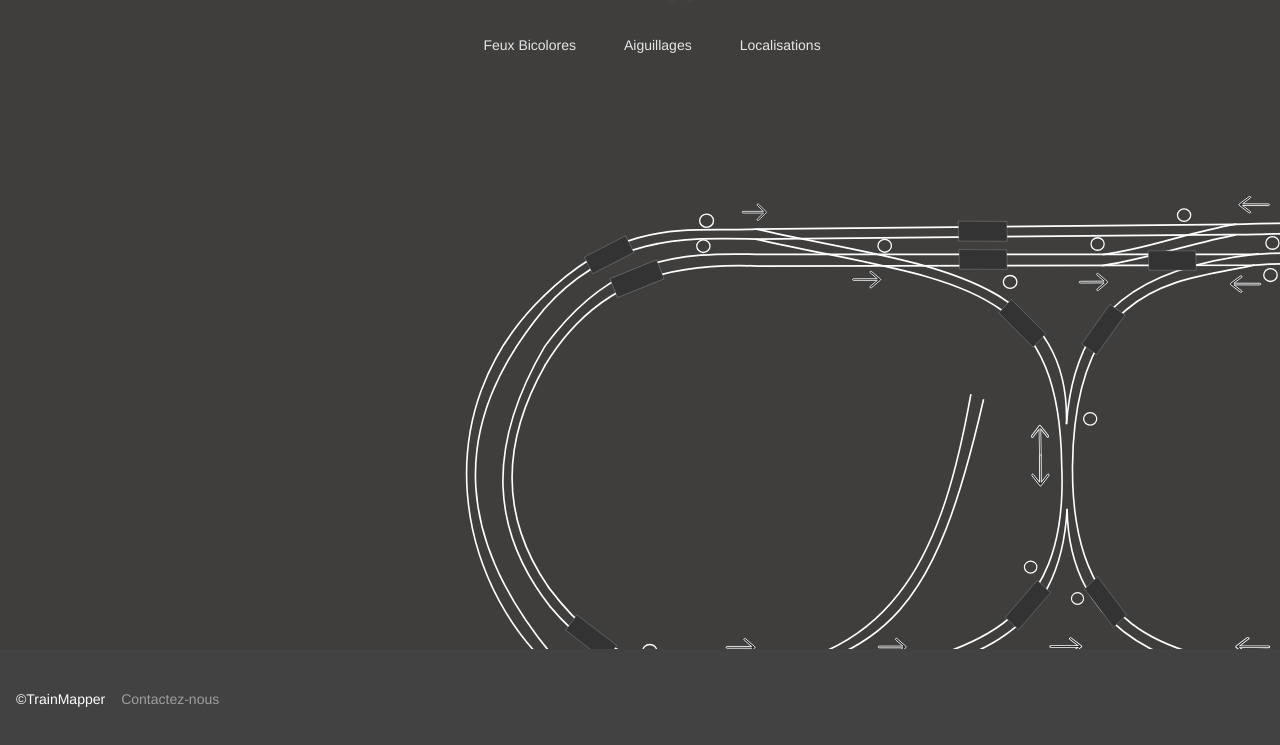
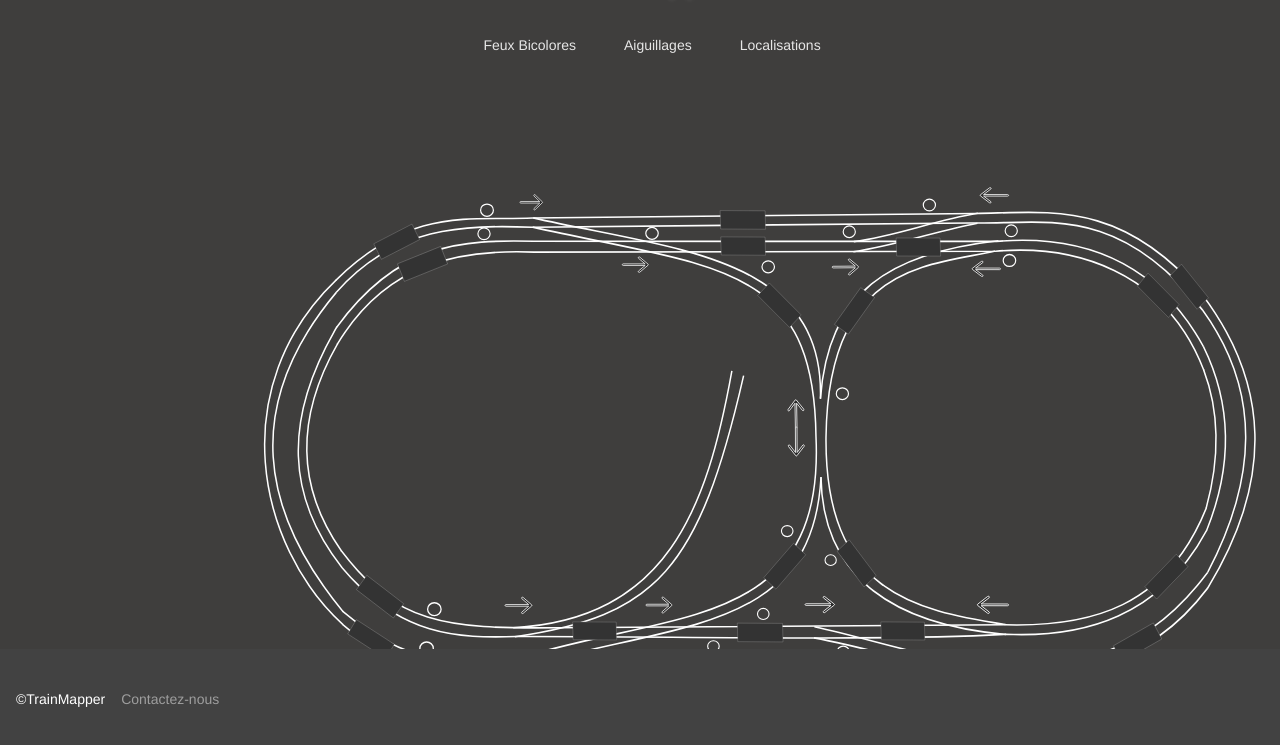
Before and after one commit to AlvinFrey/TrainMapper, a website: page web/index.html in a window 1280 px wide. Shown: the part 51-796 px from the top of the page. Drawn offline with nearby package versions, Linux system fonts and the light colour scheme; no server answers.

Commit message:
Envoi résponsive

```diff
--- a/web/public/css/main.css
+++ b/web/public/css/main.css
@@ -50,8 +50,7 @@
 }
 
 svg {
-
-    display:block;
-    margin-left: 200px;
-
+margin-left: 0px;
+width: 100%;
+height: auto;
 }
```
